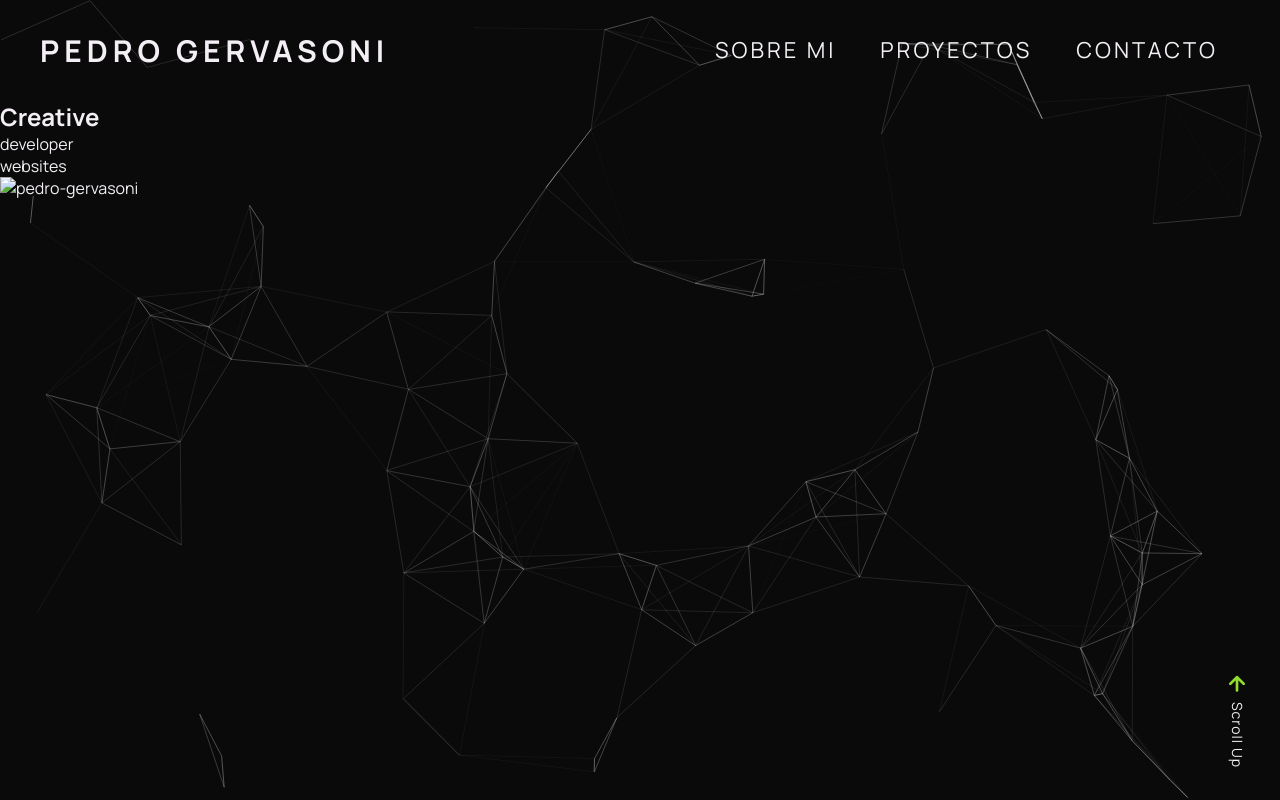
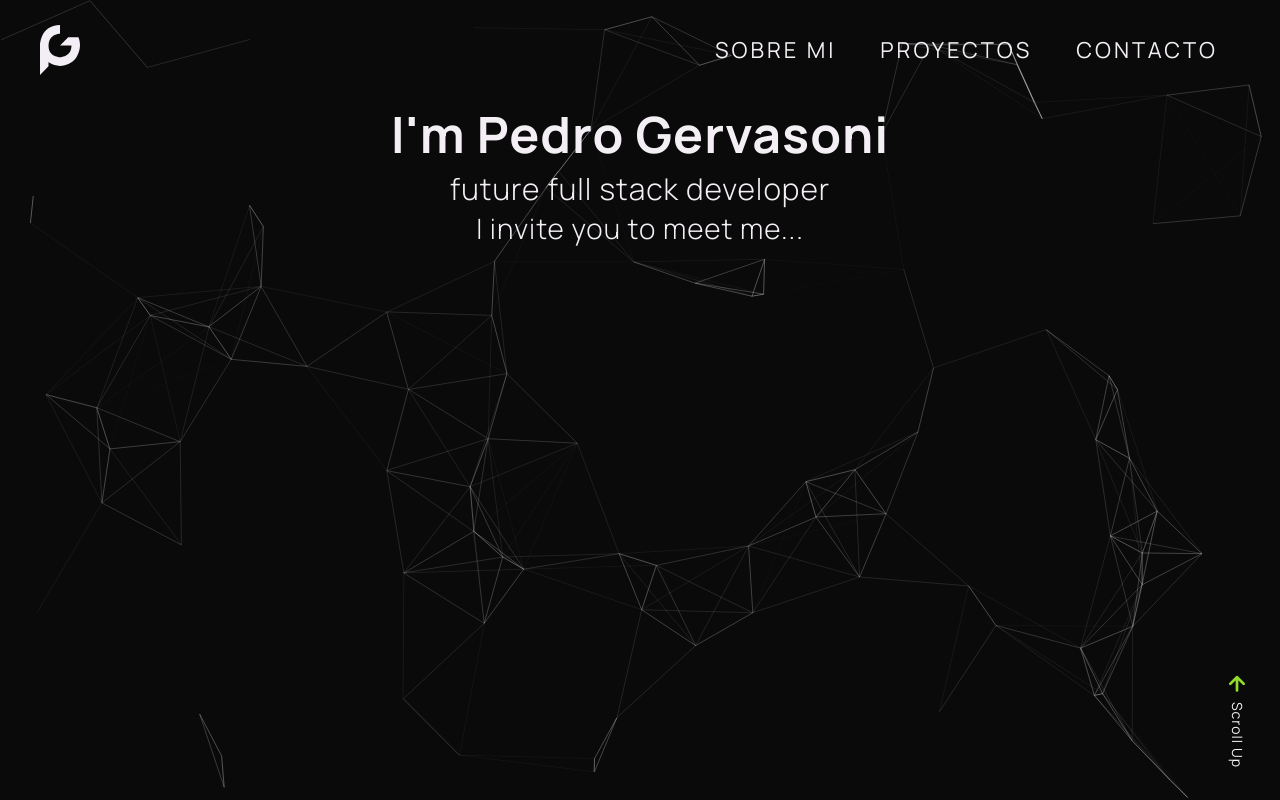
Before and after one commit to PedroGervasoni/Portfolio, a plain HTML site: page index.html in a window 1280 px wide. Shown: the top 800 px of the page. Drawn offline with nearby package versions, Linux system fonts and the light colour scheme.

Commit message:
aplicando css al home

```diff
--- a/index.html
+++ b/index.html
@@ -17,7 +17,7 @@
     <meta name="copyright" content="Pedro Gervasoni">
     <meta name="robots" content="idex">
     <!-- <meta name="theme-color" content="#606848" /> -->
-    <!-- <link rel="icon" href="../imagenes/iconos/terranova.ico"> -->
+    <link rel="icon" href="Logoblanco.ico">
 
 
     <!-- boostrap -->
@@ -49,7 +49,9 @@
 
     <header class="header container">
         <nav class="nav">
-            <a href="#pedro-gervasoni" class="logo nav-link">Pedro Gervasoni</a>
+            <a href="#pedro-gervasoni" class="logo nav-link">
+                <img src="./images/logos/Logo-blanco.svg" width="40px" alt="">
+            </a>
             <button class="nav-toggle" aria-label="Abrir menú">
                 <i class="uit uit-align-center-alt"></i>
             </button>
@@ -72,17 +74,15 @@
     <section id="pedro-gervasoni" class="secciones container">
         <div class="container_general_home">
             <div class="container_title_home">
-                <h1 class="title_home">Creative</h1>
+                <h1 class="title_home">I'm Pedro Gervasoni</h1>
             </div>
             <div class="container_text_home">
-                <p class="text_home">developer</p>
+                <p class="text_home">future full stack developer</p>
             </div>
             <div class="container_span_home">
-                <span class="span_home">websites</span>
+                <span class="span_home">I invite you to meet me...</span>
             </div>
-            <div class="container_img_home">
-                <img class="img_home" src="" alt="pedro-gervasoni">
-            </div>
+
         </div>
     </section>
 
@@ -157,15 +157,15 @@
                 </div>
             </ul>
 
-            <form action="">
+            <form>
                 <div class="input_container ">
-                    <div class="input_">
+                    <div class="input_ aaaa">
                         <input type="email" name="email" id="email" placeholder="Email">
                     </div>
-                    <div class="input_name">
+                    <div class="input_name aaa">
                         <input class="input_style" type="text" name="name" id="name" placeholder="Name">
                     </div>
-                    <div class="input_">
+                    <div class="input_ aaa">
                         <textarea class="input_style" name="message" id="message" placeholder="Message" cols="30"
                             rows="10"></textarea>
                     </div>
--- a/scss/_home.scss
+++ b/scss/_home.scss
@@ -4,6 +4,34 @@
 
  */
 
- .img_home{
-   width: 500px;
- }
+.container_general_home{
+  display: flex;
+  flex-direction: column;
+    flex-wrap: nowrap;
+    align-items: center;
+}
+
+
+.title_home{
+  color: $text-color;
+  text-align: center;
+  font-size: 50px;
+    letter-spacing: 1px;
+}
+
+
+.text_home{
+  color: $text-color;
+  text-align: center;
+  font-size: 30px;
+  letter-spacing: 1px;
+  font-weight: 300;
+}
+
+.span_home{
+  color: $text-color;
+  text-align: center;
+  font-size: 28px;
+  letter-spacing: 1px;
+  font-weight: 100;
+}
--- a/scss/_var.scss
+++ b/scss/_var.scss
@@ -9,3 +9,11 @@
     $skill-bar-length:0%  ;
     $transition: color 0.1s, background-color 0.2s ease-in-out;
     $border-radius: 0.4em;
+    $logos: (
+  negro: url(../images/logos/Logo-negro.png),
+  blanco: url(../images/logos/Logo-blanco.png),
+  gris: url(../images/logos/Logo-gris.png),
+  lima: url(../images/logos/Logo-lima-.png),
+  lima-claro: url(../images/logos/Logo-lima-claro.png),
+  negro-fondo: url(../images/logos/Logo-negro-fondo.png),
+);
--- a/scss/style.scss
+++ b/scss/style.scss
@@ -66,37 +66,6 @@ body::-webkit-scrollbar-thumb:hover {
   color: #ddd;
 }
 
-/* .header{
-    height: 100px;
-  } */
-/* .topnav {
-    display: flex;
-    overflow: hidden;
-    background-color: rgba(0, 0, 0, 0);
-    height: 100px;
-    align-items: center;
-    justify-content: space-between;
-    margin: 0 30px;
-    .nav_link{
-      font-size: 22px;
-      float: left;
-      display: block;
-      color: $text-color;
-      text-align: center;
-      padding: 14px 16px;
-      text-decoration: none;
-      text-transform: uppercase;
-      font-weight: 200;
-      letter-spacing: 3px;
-      &:hover{
-       color:#DDF7FF;
-
-      }
-    }
-  } */
-
-
-
 .header {
   background-color: #0769e900;
 
@@ -125,11 +94,14 @@ body::-webkit-scrollbar-thumb:hover {
 }
 
 .logo {
-  font-size: 30px;
+  display: flex;
+  align-items: center;
+  font-size: 24px;
   font-weight: 700;
   padding: 0 40px;
-  letter-spacing: 5px;
+  letter-spacing: 4px;
   text-transform: uppercase;
+  gap: 10px;
 }
 
 .nav-menu {
```
Also changed, not shown: Logoblanco.ico (added), images/logos/Logo-blanco.png (added), images/logos/Logo-blanco.svg (added), images/logos/Logo-gris.png (added), images/logos/Logo-lima-.png (added), images/logos/Logo-lima-claro.png (added), images/logos/Logo-negro-fondo.png (added), images/logos/Logo-negro.png (added), style.css, 1 other file.
